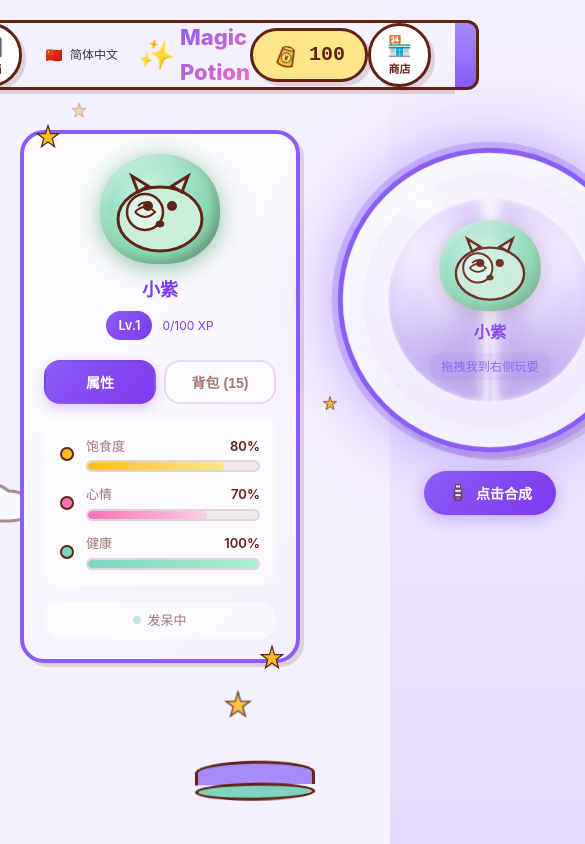
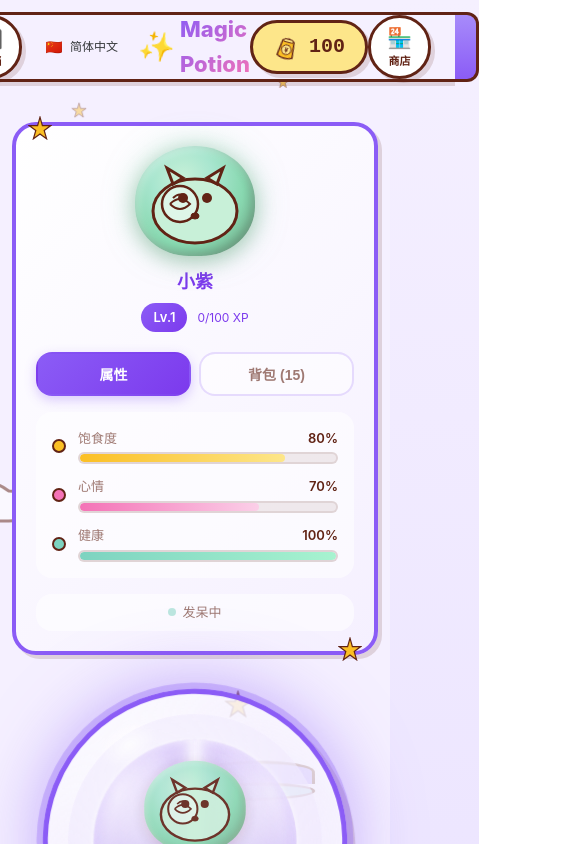
Before and after one commit to doramon6868/magic-potion, a Vue app: page / in a window 390 px wide. Shown: the top 844 px of the page, 585 px wide, since content can reach past the window. Built offline with nearby package versions, Linux system fonts and the light colour scheme.

Commit message:
feat(ui): add responsive layout breakpoints
- Add tablet breakpoint (max-width: 1024px) for stacked panels
- Add mobile breakpoint (max-width: 768px) for tighter spacing
- Keep desktop three-column layout intact

Co-Authored-By: Claude Fable 5 <noreply@anthropic.com>

```diff
--- a/src/App.vue
+++ b/src/App.vue
@@ -350,4 +350,47 @@ export default {
   /* 高度 */
   height: 200px;
 }
+
+/* ==================== 响应式布局 ==================== */
+
+@media (max-width: 1024px) {
+  .game-area {
+    flex-direction: column;
+    align-items: center;
+  }
+
+  .pet-display-wrapper,
+  .right-panel {
+    width: 100%;
+    max-width: 500px;
+  }
+
+  .right-panel {
+    flex-direction: row;
+  }
+
+  .outdoor-zone {
+    flex: 1;
+    height: 180px;
+  }
+}
+
+@media (max-width: 768px) {
+  .game-container {
+    padding: 12px;
+  }
+
+  .game-area {
+    flex-direction: column;
+    gap: 16px;
+  }
+
+  .right-panel {
+    flex-direction: column;
+  }
+
+  .crystal-ball-wrapper {
+    min-height: 320px;
+  }
+}
 </style>
```
